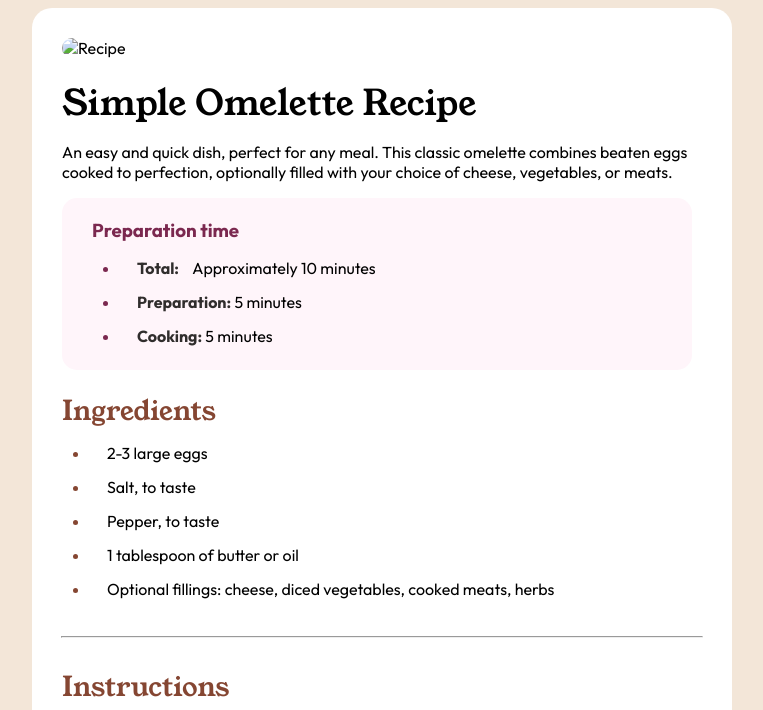
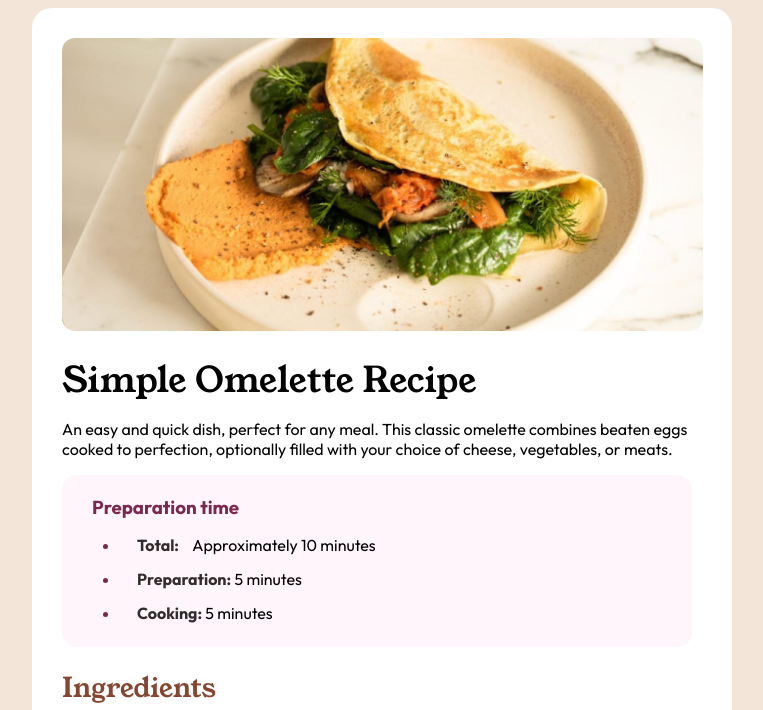
Before and after one commit to LuffySec/recipe-page, a plain HTML site: page index.html in a window 1280 px wide. Shown: the top 710 px of the page, without its empty margins (258-1021 px from the left). Drawn offline with Linux system fonts and the light colour scheme; the site is published under a folder, as on GitHub Pages, so addresses that start at the root find nothing.

Commit message:
Update index.html

```diff
--- a/index.html
+++ b/index.html
@@ -22,7 +22,7 @@
 <body>
   <main>
     <section class="section1">
-      <img src="/assets/images/image-omelette.jpeg" alt="Recipe">
+      <img src="./assets/images/image-omelette.jpeg" alt="Recipe">
       <h1>Simple Omelette Recipe</h1>
       <p>An easy and quick dish, perfect for any meal. This classic omelette combines beaten eggs cooked to perfection, optionally filled with your choice of cheese, vegetables, or meats.</p>
       <div class="prep">
```
